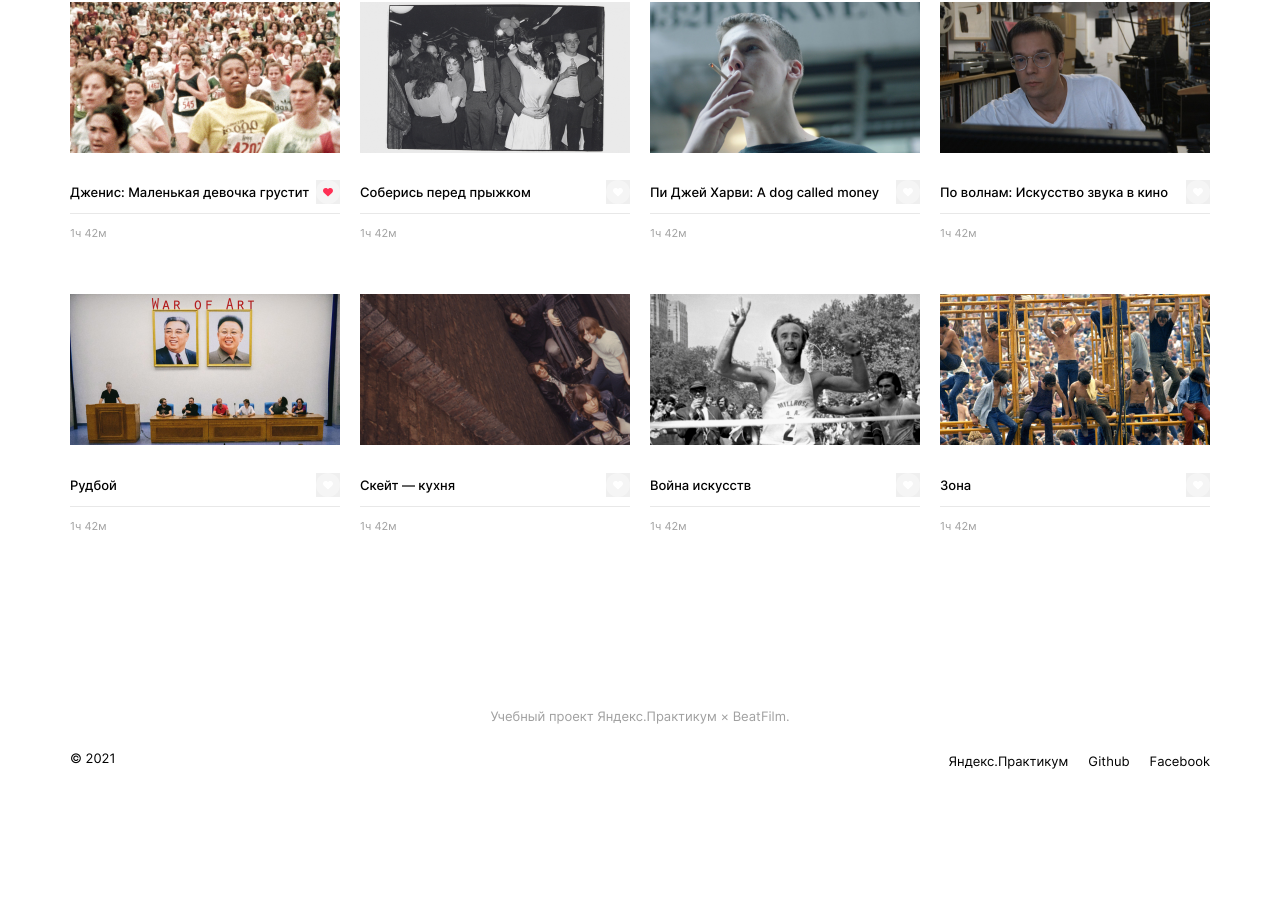
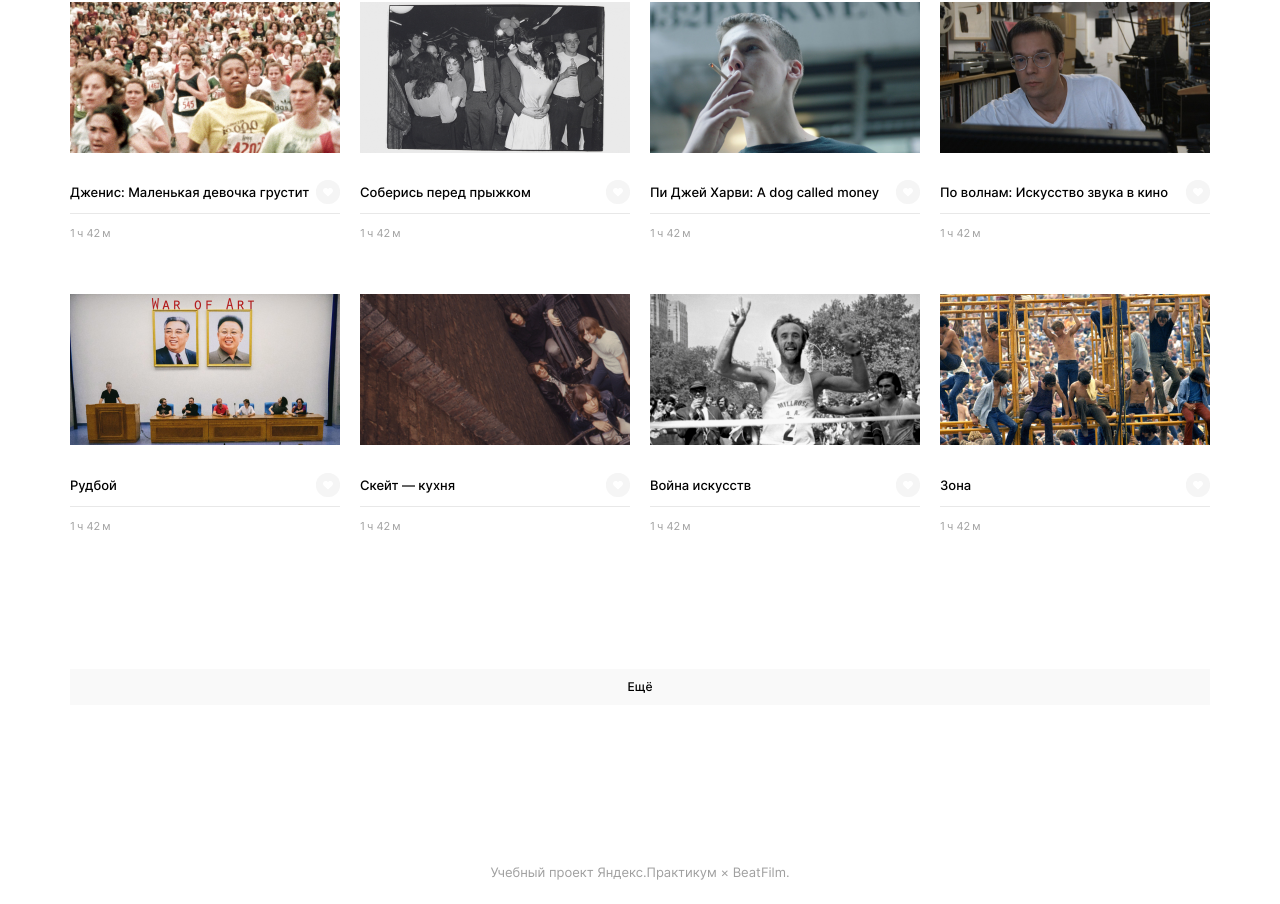
Before and after one commit to githubashto/movies-explorer-frontend, a React (Create React App) app: page /movies in a window 1280 px wide. Shown: the part 951-1855 px from the top of the page. Before the commit the page ends 1736 px from the top, so only its background shows below. Built offline with nearby package versions, Linux system fonts and the light colour scheme.

Commit message:
feat: добавить демо троббера, страницу сохранённых фильмов, кнопку «Ещё», добавить пробелы в длительность

```diff
--- a/src/components/Movies/Movies.js
+++ b/src/components/Movies/Movies.js
@@ -9,12 +9,13 @@ import Footer from '../Footer/Footer';
 
 function Movies(props) {
   const {loggedIn} = props;
-  const [isLoading, setIsLoading] = React.useState(false);
+  const [isLoading, setIsLoading] = React.useState(true);
 
-  // React.useEffect(() => {
-  //   setIsLoading(true);
-  // }, []);
-
+  React.useEffect(() => {
+    setTimeout(() => {
+      setIsLoading(false);
+    }, 1000);
+  }, []);
   return (
     <>
     <Header>
--- a/src/components/MoviesCard/MoviesCard.css
+++ b/src/components/MoviesCard/MoviesCard.css
@@ -1,9 +1,10 @@
 .card {
-  max-width: 270px;
+  /* max-width: 270px; */
 }
 
 .card__image {
-
+  width: 100%;
+  object-fit: contain;
 }
 
 .card__caption {
@@ -28,12 +29,25 @@
   min-height: 24px;
   max-height: 24px;
   min-width: 24px;
+  border-radius: 12px;
   padding: 0;
   border: 0;
+  cursor: pointer;
 }
 
 .card__like_active {
   background-image: url(../../images/liked.svg);
+}
+
+.card__unlike {
+  background-image: url(../../images/delete.svg);
+  min-height: 24px;
+  max-height: 24px;
+  min-width: 24px;
+  border-radius: 12px;
+  padding: 0;
+  border: 0;
+  cursor: pointer;
 }
 
 .card__duration {
--- a/src/components/MoviesCard/MoviesCard.js
+++ b/src/components/MoviesCard/MoviesCard.js
@@ -2,16 +2,22 @@ import './MoviesCard.css';
 import React from 'react';
 
 function MoviesCard(props) {
-  const {nameRU} = props;
+  const {nameRU, saved} = props;
 
   const image = process.env.PUBLIC_URL + props.image.url;
 
-  const duration = Math.trunc(props.duration/60) + 'ч ' + props.duration % 60 + 'м';
+  const duration = Math.trunc(props.duration/60) + ' ч ' + props.duration % 60 + ' м';
 
   const [isLiked, setIsLiked] = React.useState(props.isLiked);
 
+  const [visible, setVisible] = React.useState(true);
+
   const onCardLike = () => {
     setIsLiked(!isLiked);
+  }
+
+  const onCardDelete = () => {
+    setVisible(false);
   }
 
   const cardLikeButtonClassName = (
@@ -19,14 +25,22 @@ function MoviesCard(props) {
   );
 
   return (
-    <article className="card">
+    <>
+    {visible
+    ? <article className="card">
       <img src={image} alt={nameRU} className="card__image" />
       <div className="card__caption">
         <h3 className="card__title">{nameRU}</h3>
-        <button type="button" className={cardLikeButtonClassName} onClick={onCardLike}></button>
+        {saved === "true"
+          ? <button type="button" className="card__unlike" onClick={onCardDelete}></button>
+          : <button type="button" className={cardLikeButtonClassName} onClick={onCardLike}></button>
+        }
       </div>
       <p className="card__duration">{duration}</p>
     </article>
+    : <></>
+    }
+     </>
   );
 }
 
--- a/src/components/MoviesCardList/MoviesCardList.css
+++ b/src/components/MoviesCardList/MoviesCardList.css
@@ -1,4 +1,8 @@
 .cards {
+
+}
+
+.cards__container {
   margin: 10px auto;
   display: grid;
   grid-template-columns: repeat(auto-fill, minmax(270px, 1fr));
@@ -6,3 +10,22 @@
   gap: 38px 20px;
   padding: 70px;
 }
+
+.cards__load {
+  background: #f9f9f9;
+  height: 36px;
+  width: calc(100% - 70px*2);
+  padding: 0;
+  border: 0;
+  cursor: pointer;
+  margin: 50px auto 80px;
+  font-family: 'Inter', Arial, sans-serif;
+  font-style: normal;
+  font-weight: 500;
+  font-size: 12px;
+  line-height: 15px;
+  display: flex;
+  align-items: center;
+  justify-content: center;
+  text-align: center;
+}
--- a/src/components/MoviesCardList/MoviesCardList.js
+++ b/src/components/MoviesCardList/MoviesCardList.js
@@ -4,12 +4,7 @@ import MoviesCard from '../MoviesCard/MoviesCard';
 
 function MoviesCardList(props) {
   const { saved } = props;
-  const cards = (saved === true) ? [
-    {id: 1, nameRU: '33 слова о дизайне', duration: 102, image: {url: './card1.png'}, isLiked: true },
-    {id: 2, nameRU: 'Киноальманах «100 лет дизайна»', duration: 102, image: {url: './card2.png'}, isLiked: true },
-    {id: 3, nameRU: 'В погоне за Бенкси', duration: 102, image: {url: './card3.png'}, isLiked: true },
-  ]
-  : [
+  const cards = [
     {id: 1, nameRU: '33 слова о дизайне', duration: 102, image: {url: './card1.png'}, isLiked: true },
     {id: 2, nameRU: 'Киноальманах «100 лет дизайна»', duration: 102, image: {url: './card2.png'}, isLiked: false },
     {id: 3, nameRU: 'В погоне за Бенкси', duration: 102, image: {url: './card3.png'}, isLiked: false },
@@ -18,7 +13,7 @@ function MoviesCardList(props) {
     {id: 6, nameRU: 'Книготорговцы', duration: 102, image: {url: './card6.png'}, isLiked: true },
     {id: 7, nameRU: 'Когда я думаю о Германии ночью', duration: 102, image: {url: './card7.png'}, isLiked: false },
     {id: 8, nameRU: 'Gimme Danger: История Игги и The Stooges', duration: 102, image: {url: './card8.png'}, isLiked: false },
-    {id: 9, nameRU: 'Дженис: Маленькая девочка грустит', duration: 102, image: {url: './card9.png'}, isLiked: true },
+    {id: 9, nameRU: 'Дженис: Маленькая девочка грустит', duration: 102, image: {url: './card9.png'}, isLiked: false },
     {id: 10, nameRU: 'Соберись перед прыжком', duration: 102, image: {url: './card10.png'}, isLiked: false },
     {id: 11, nameRU: 'Пи Джей Харви: A dog called money', duration: 102, image: {url: './card11.png'}, isLiked: false },
     {id: 12, nameRU: 'По волнам: Искусство звука в кино', duration: 102, image: {url: './card12.png'}, isLiked: false },
@@ -28,12 +23,29 @@ function MoviesCardList(props) {
     {id: 16, nameRU: 'Зона', duration: 102, image: {url: './card16.png'}, isLiked: false },
   ];
 
+  let savedCards = cards.filter(function(card) {
+    return card.isLiked === true;
+  });
+
   return (
     <section className="cards">
-      {cards.map(item => (
-          <MoviesCard key={item.id} {...item} />
-        )
-      )}
+      {saved === "true"
+      ? <div className="cards__container">
+          {savedCards.map(item => (
+            <MoviesCard key={item.id} {...item} saved={saved} />
+          )
+          )}
+        </div>
+      : <>
+          <div className="cards__container">
+            {cards.map(item => (
+              <MoviesCard key={item.id} {...item} saved={saved} />
+            )
+            )}
+          </div>
+          <button className="cards__load">Ещё</button>
+        </>
+      }
     </section>
   );
 }
--- a/src/components/SavedMovies/SavedMovies.js
+++ b/src/components/SavedMovies/SavedMovies.js
@@ -1,7 +1,7 @@
 import './SavedMovies.css';
 import React from 'react';
 import MoviesCardList from '../MoviesCardList/MoviesCardList';
-import MoviesCard from '../MoviesCard/MoviesCard';
+import SearchForm from '../SearchForm/SearchForm';
 import Header from '../Header/Header';
 import Navigation from '../Navigation/Navigation.js';
 import Footer from '../Footer/Footer';
@@ -15,10 +15,13 @@ function SavedMovies(props) {
       <Navigation loggedIn={loggedIn} />
     </Header>
 
-    <main className="saved-movies">
-      <MoviesCardList />
-      <MoviesCard />
+    <main>
+      <section classname="movies section">
+        <SearchForm />
+        <MoviesCardList saved="true" />
+      </section>
     </main>
+
 
     <Footer />
     </>
```
Also changed, not shown: src/images/delete.svg (added).
